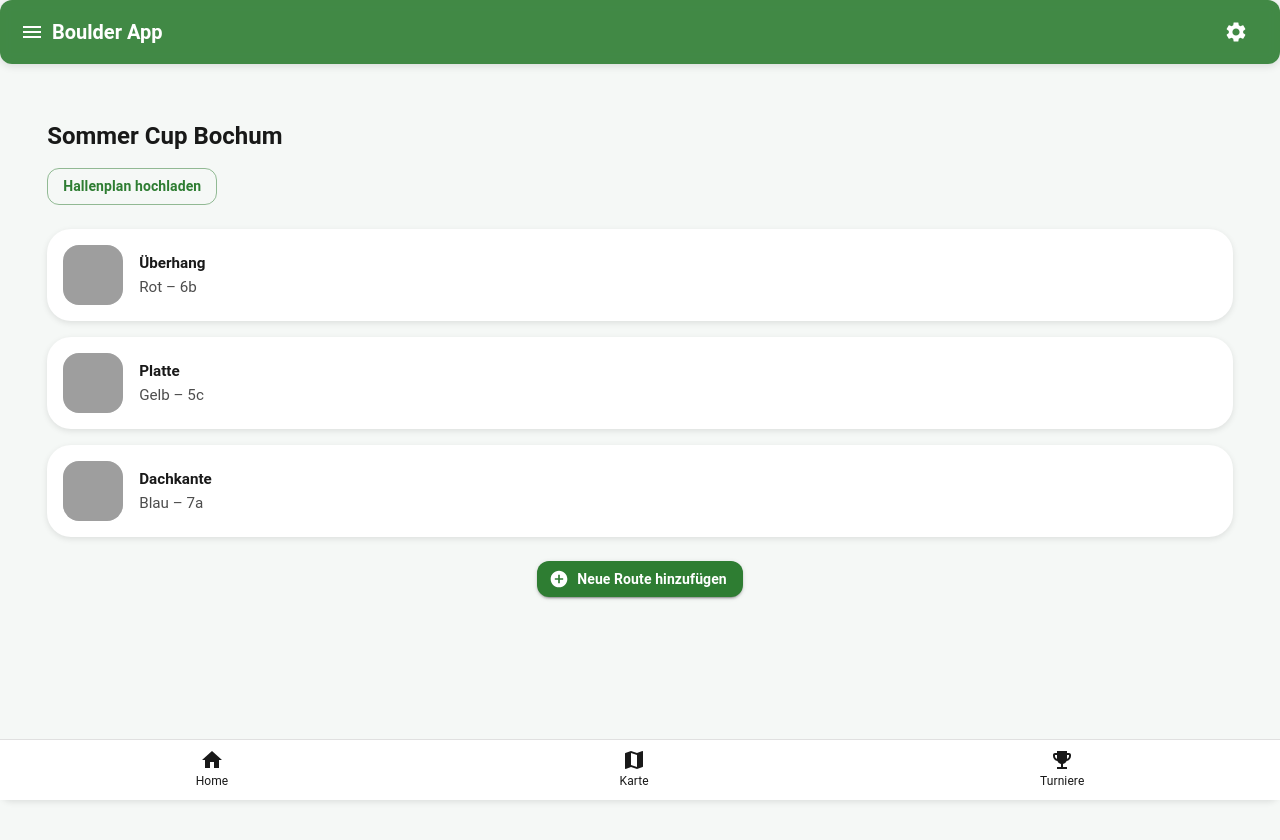
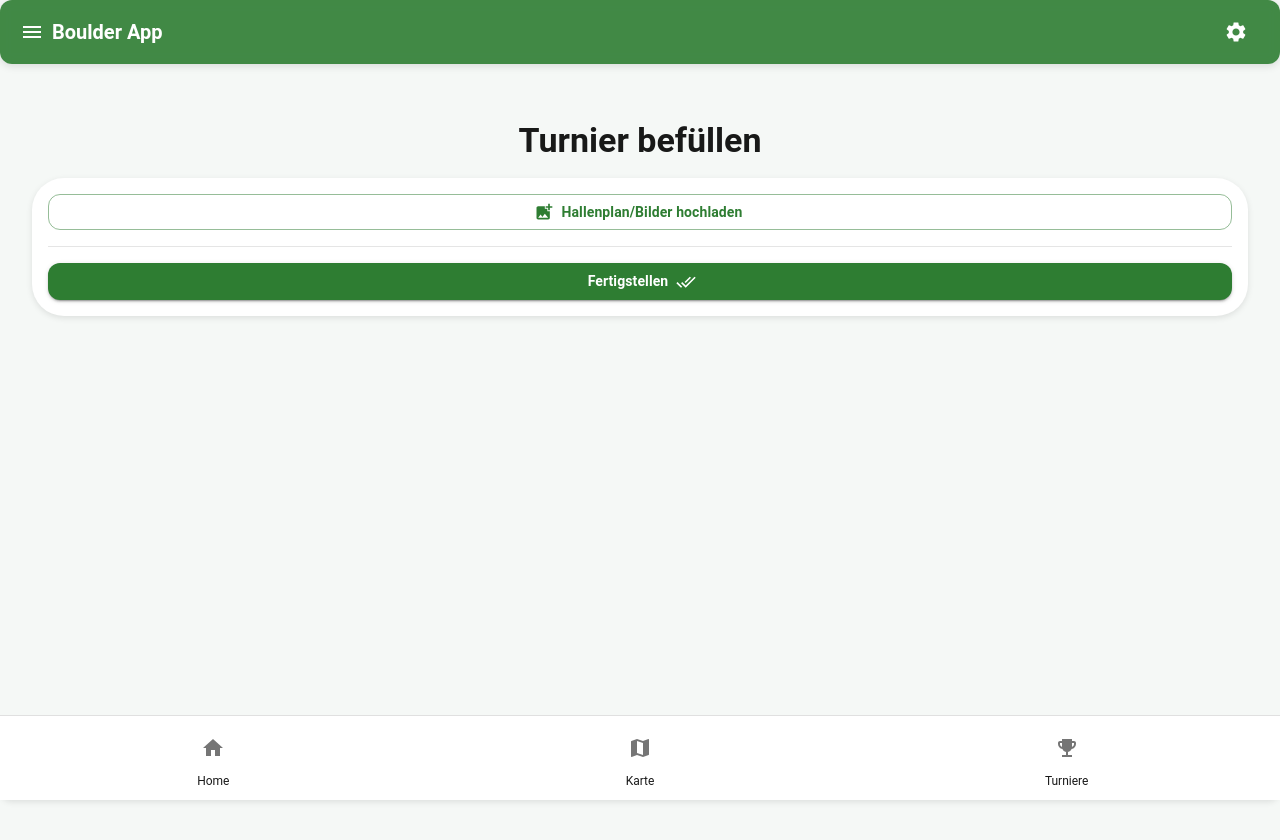
Before and after one commit to JonasFlachmann/ClimbingTurnamentAppPublic, a Next.js app: page /tournament-fill in a window 1280 px wide. Shown: the top 840 px of the page. After the commit the page ends 800 px from the top, so only its background shows below. Built offline with nearby package versions, Linux system fonts and the light colour scheme; grey boxes are pictures that could not be loaded.

Commit message:
Update tournament-fill.tsx

```diff
--- a/pages/tournament-fill.tsx
+++ b/pages/tournament-fill.tsx
@@ -1,147 +1,40 @@
+// pages/tournament-fill.tsx
 import React, { useState } from "react";
-import {
-  Box,
-  Paper,
-  Typography,
-  Stack,
-  Divider,
-  IconButton,
-  Button,
-  Collapse,
-} from "@mui/material";
-import AddCircleIcon from "@mui/icons-material/AddCircle";
+import { Box, Paper, Typography, Stack, Divider, IconButton, Button } from "@mui/material";
 import HomeIcon from "@mui/icons-material/Home";
 import MapIcon from "@mui/icons-material/Map";
 import EmojiEventsIcon from "@mui/icons-material/EmojiEvents";
+import AddPhotoAlternateIcon from "@mui/icons-material/AddPhotoAlternate";
+import DoneAllIcon from "@mui/icons-material/DoneAll";
 import { useRouter } from "next/router";
 
-// Dummy-Routen
-const dummyRoutes = [
-  {
-    id: 1,
-    name: "Überhang",
-    color: "Rot",
-    difficulty: "6b",
-    image: "/route1.jpg",
-    height: "4,5m",
-    setter: "Max Mustermann",
-    special: "Sprung am Ende",
-  },
-  {
-    id: 2,
-    name: "Platte",
-    color: "Gelb",
-    difficulty: "5c",
-    image: "/route2.jpg",
-    height: "3,8m",
-    setter: "Anna Beispiel",
-    special: "Technisch, kleine Tritte",
-  },
-  {
-    id: 3,
-    name: "Dachkante",
-    color: "Blau",
-    difficulty: "7a",
-    image: "/route3.jpg",
-    height: "5,0m",
-    setter: "Chris Schrauber",
-    special: "Sehr kraftvoll",
-  },
-];
-
-const TournamentFillPage: React.FC = () => {
-  const [openRoutes, setOpenRoutes] = useState<{ [key: number]: boolean }>({});
+export default function TournamentFillPage() {
   const router = useRouter();
+  const [images, setImages] = useState<string[]>([]);
   const currentPath = router.pathname;
 
-  const toggleRoute = (id: number) =>
-    setOpenRoutes((prev) => ({ ...prev, [id]: !prev[id] }));
-
   return (
-    <Box sx={{ minHeight: "100vh", bgcolor: "background.default", pb: 10 }}>
-      <Box sx={{ maxWidth: "95%", mx: "auto", pt: 5 }}>
-        {/* Turniername */}
-        <Typography variant="h5" sx={{ fontWeight: "bold", mb: 2 }}>
-          Sommer Cup Bochum
+    <Box sx={{ px: 2, pb: 10, pt: 5 }}>
+      <Typography variant="h4" sx={{ fontWeight: "bold", mb: 2, textAlign: "center" }}>
+        Turnier befüllen
       </Typography>
 
-        {/* Upload Hallenplan */}
-        <Button variant="outlined" component="label" sx={{ mb: 3 }}>
-          Hallenplan hochladen
-          <input type="file" hidden accept="image/*,.pdf" />
+      <Paper elevation={2} sx={{ borderRadius: 4, p: 2, mb: 2 }}>
+        <Stack spacing={2}>
+          <Button variant="outlined" startIcon={<AddPhotoAlternateIcon />}>
+            Hallenplan/Bilder hochladen
           </Button>
-
-        {/* Routenliste */}
-        <Stack spacing={2}>
-          {dummyRoutes.map((route) => (
-            <Box key={route.id}>
-              {/* Eingeklappt */}
-              <Paper
-                elevation={3}
-                sx={{
-                  p: 2,
-                  borderRadius: 3,
-                  cursor: "pointer",
-                  "&:hover": { boxShadow: 8, bgcolor: "action.hover" },
-                }}
-                onClick={() => toggleRoute(route.id)}
-              >
-                <Stack direction="row" spacing={2} alignItems="center">
-                  {/* Miniaturbild */}
-                  <Box
-                    component="img"
-                    src={route.image}
-                    alt={route.name}
-                    sx={{
-                      width: 60,
-                      height: 60,
-                      borderRadius: 2,
-                      objectFit: "cover",
-                      bgcolor: "grey.200",
-                    }}
-                  />
-                  <Stack>
-                    <Typography variant="subtitle1" sx={{ fontWeight: "bold" }}>
-                      {route.name}
-                    </Typography>
-                    <Typography sx={{ color: "text.secondary" }}>
-                      {route.color} – {route.difficulty}
-                    </Typography>
-                  </Stack>
+          <Divider />
+          <Button variant="contained" endIcon={<DoneAllIcon />} onClick={() => router.push("/tournament-overview")}>
+            Fertigstellen
+          </Button>
         </Stack>
       </Paper>
 
-              {/* Aufgeklappt */}
-              <Collapse in={openRoutes[route.id] || false}>
-                <Paper
-                  elevation={0}
-                  sx={{ bgcolor: "background.default", p: 2, mt: 1, mb: 1 }}
-                >
-                  <Divider sx={{ mb: 2 }} />
-                  <Typography>Höhe: {route.height}</Typography>
-                  <Typography>Schrauber: {route.setter}</Typography>
-                  <Typography>Besonderheit: {route.special}</Typography>
-                </Paper>
-              </Collapse>
-            </Box>
-          ))}
-        </Stack>
-
-        {/* Add-Button */}
-        <Box sx={{ display: "flex", justifyContent: "center", mt: 3 }}>
-          <Button
-            variant="contained"
-            startIcon={<AddCircleIcon />}
-            onClick={() => router.push("/boulder-add")}
-          >
-            Neue Route hinzufügen
-          </Button>
-        </Box>
-      </Box>
-
-      {/* Footer */}
+      {/* Lokalen Footer ausblenden – zentraler Footer kommt aus Layout */}
       <Box
         component="footer"
+        hidden
         sx={{
           position: "fixed",
           left: 0,
@@ -158,47 +51,34 @@ const TournamentFillPage: React.FC = () => {
         }}
       >
         <Box sx={{ display: "flex", flexDirection: "column", alignItems: "center" }}>
-          <Button
-            color={currentPath === "/home" ? "primary" : "inherit"}
-            onClick={() => router.push("/home")}
-            sx={{ minWidth: 0, p: 0, display: "flex", flexDirection: "column" }}
-          >
+          <IconButton size="large" color={currentPath === "/home" ? "primary" : "default"} onClick={() => router.push("/home")}>
             <HomeIcon />
+          </IconButton>
           <Typography variant="caption" sx={{ fontWeight: currentPath === "/home" ? "bold" : "normal" }}>
             Home
           </Typography>
-          </Button>
         </Box>
         <Box sx={{ display: "flex", flexDirection: "column", alignItems: "center" }}>
-          <Button
-            color={currentPath === "/map" ? "primary" : "inherit"}
-            onClick={() => router.push("/map")}
-            sx={{ minWidth: 0, p: 0, display: "flex", flexDirection: "column" }}
-          >
+          <IconButton size="large" color={currentPath === "/map" ? "primary" : "default"} onClick={() => router.push("/map")}>
             <MapIcon />
+          </IconButton>
           <Typography variant="caption" sx={{ fontWeight: currentPath === "/map" ? "bold" : "normal" }}>
             Karte
           </Typography>
-          </Button>
         </Box>
         <Box sx={{ display: "flex", flexDirection: "column", alignItems: "center" }}>
-          <Button
-            color={currentPath === "/tournament-overview" ? "primary" : "inherit"}
+          <IconButton
+            size="large"
+            color={currentPath === "/tournament-overview" ? "primary" : "default"}
             onClick={() => router.push("/tournament-overview")}
-            sx={{ minWidth: 0, p: 0, display: "flex", flexDirection: "column" }}
           >
             <EmojiEventsIcon />
-            <Typography
-              variant="caption"
-              sx={{ fontWeight: currentPath === "/tournament-overview" ? "bold" : "normal" }}
-            >
+          </IconButton>
+          <Typography variant="caption" sx={{ fontWeight: currentPath === "/tournament-overview" ? "bold" : "normal" }}>
             Turniere
           </Typography>
-          </Button>
         </Box>
       </Box>
     </Box>
   );
-};
-
-export default TournamentFillPage;
+}
```
Lines whose indentation alone changed are shown as unchanged.
